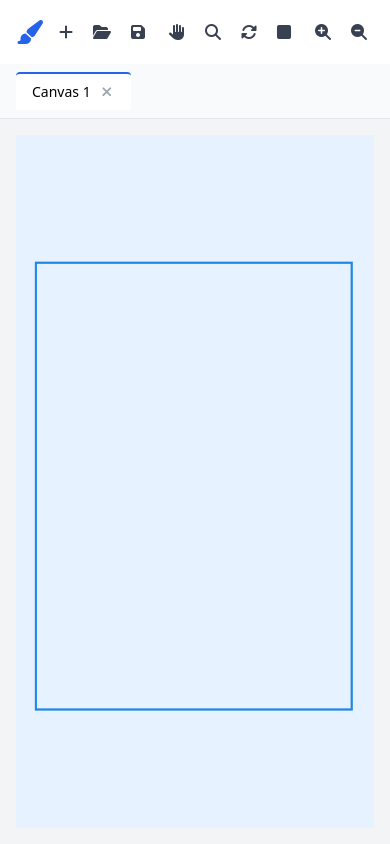
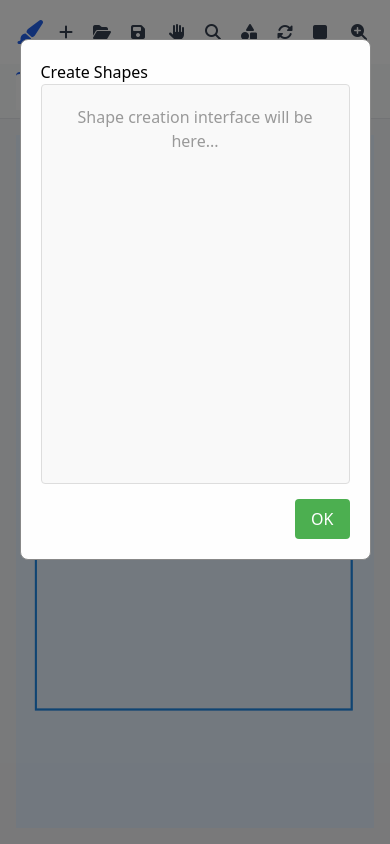
Before and after one commit to flatronus/BTIvectorPlans, a plain HTML site: page index.html in a window 390 px wide. Both pictures are taken after a click on the button 249 px from the left and 32 px from the top of the page. Drawn offline with nearby package versions, Linux system fonts and the light colour scheme.

Commit message:
Last Sync: 2025-10-26 18:34 (Mobile)

```diff
--- a/index.html
+++ b/index.html
@@ -68,6 +68,14 @@
                             <span class="hidden md:inline ml-1 text-sm">Zoom</span>
                             <div class="tooltip absolute hidden -bottom-8 left-1/2 transform -translate-x-1/2 bg-gray-800 text-white text-xs px-2 py-1 rounded whitespace-nowrap">
                                 Zoom Tool (Z)
+                            </div>
+                        </button>
+
+                        <button class="toolbar-button relative px-2 py-1 rounded hover:bg-gray-100 transition" onclick="openShapeModal()">
+                            <i class="fas fa-shapes text-gray-700"></i>
+                            <span class="hidden md:inline ml-1 text-sm">Shapes</span>
+                            <div class="tooltip absolute hidden -bottom-8 left-1/2 transform -translate-x-1/2 bg-gray-800 text-white text-xs px-2 py-1 rounded whitespace-nowrap">
+                                Add Shapes (S)
                             </div>
                         </button>
 
@@ -213,6 +221,7 @@
             color: white;
         }
     </style>
+
     <!-- Модалка для копіювання -->
     <div id="copyModal" class="modal">
         <div class="modal-content">
@@ -225,6 +234,20 @@
             </div>
         </div>
     </div>
+
+    <!-- Модалка для створення фігур -->
+    <div id="shapeModal" class="modal">
+        <div class="modal-content" style="max-width: 900px; max-height: 85vh;">
+            <h3 style="margin-top: 0;">Create Shapes</h3>
+            <div id="shapeWorkArea" style="min-height: 400px; background: #f9f9f9; border: 1px solid #ddd; border-radius: 4px; padding: 20px; text-align: center; color: #999;">
+                Shape creation interface will be here...
+            </div>
+            <div class="modal-buttons">
+                <button class="btn-copy" onclick="closeShapeModal()">OK</button>
+            </div>
+        </div>
+    </div>
+
     <script src="script.js"></script>
 </body>
 </html>
--- a/script.js
+++ b/script.js
@@ -511,4 +511,15 @@ document.addEventListener('DOMContentLoaded', function() {
             modal.style.display = 'none';
         }
     };
+
+    // Функція відкриття модалки фігур (Shapes)
+    window.openShapeModal = function() {
+        document.getElementById('shapeModal').style.display = 'block';
+    };
+
+    // Функція закриття модалки фігур
+    window.closeShapeModal = function() {
+        document.getElementById('shapeModal').style.display = 'none';
+    };
+
 });
```
